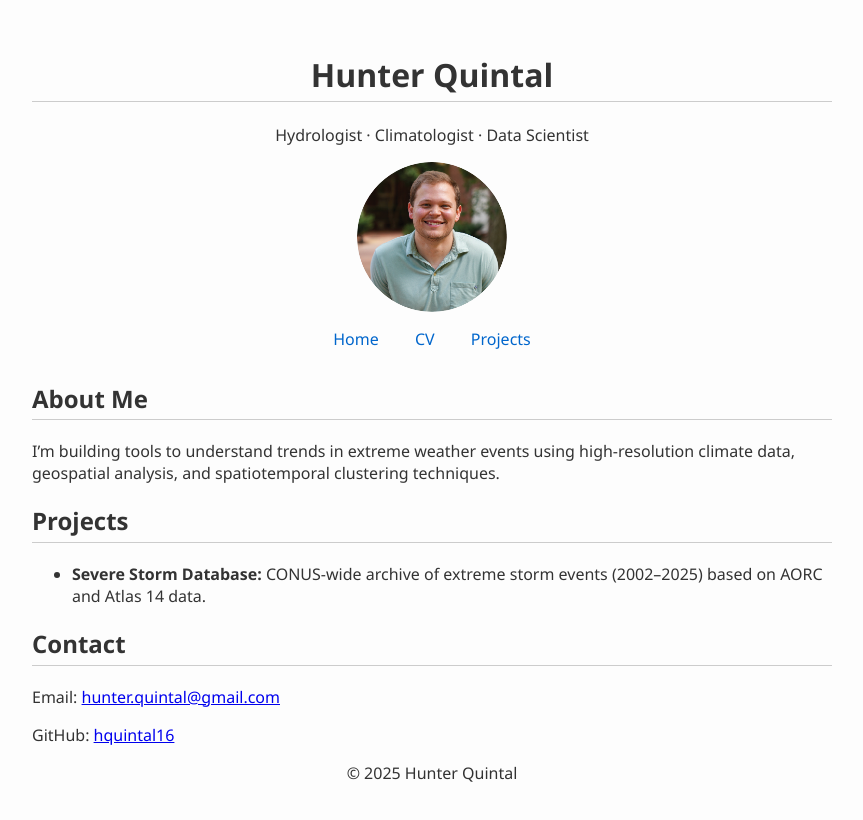
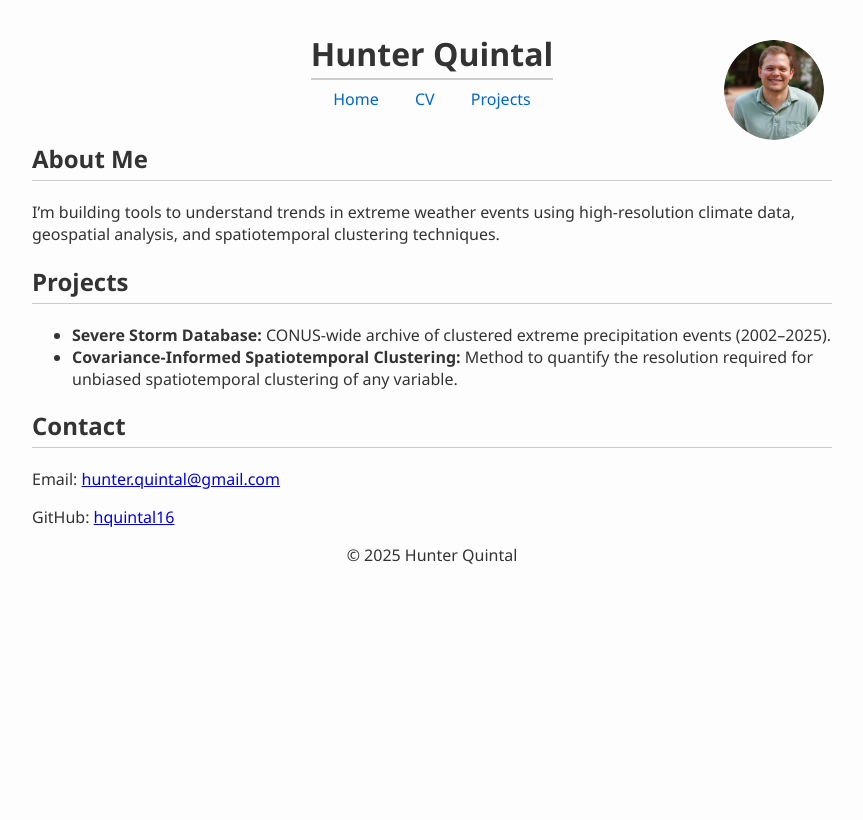
Before and after one commit to hquintal16/hquintal16.github.io, a plain HTML site: page index.html in a window 1280 px wide. Shown: the whole page, without its empty margins (208-1071 px from the left). Drawn offline with Linux system fonts and the light colour scheme.

```diff
--- a/index.html
+++ b/index.html
@@ -5,13 +5,39 @@
   <title>Hunter Quintal</title>
   <meta name="viewport" content="width=device-width, initial-scale=1.0">
   <link rel="stylesheet" href="assets/style.css">
+  <style>
+    header {
+      position: relative;
+      text-align: center;
+      margin-bottom: 2rem;
+    }
+    header img {
+      position: absolute;
+      top: 0.5rem;
+      right: 0.5rem;
+      max-width: 100px;
+      border-radius: 50%;
+    }
+    header h1 {
+      display: inline-block;
+      border-bottom: 2px solid #ccc;
+      padding-bottom: 0.2rem;
+      margin: 0;
+    }
+    nav {
+      margin-top: 0.5rem;
+    }
+    nav a {
+      margin: 0 1rem;
+      text-decoration: none;
+      color: #0066cc;
+    }
+  </style>
 </head>
 <body>
   <header>
+    <img src="assets/images/headshot.png" alt="Hunter Quintal Headshot">
     <h1>Hunter Quintal</h1>
-    <p>Hydrologist · Climatologist · Data Scientist</p>
-<img src="assets/images/headshot.png" alt="Hunter Quintal Headshot"
-     style="max-width: 150px; border-radius: 50%; margin: 1rem auto; display: block;">
     <nav>
       <a href="index.html">Home</a>
       <a href="cv.html">CV</a>
@@ -30,7 +56,8 @@
   <section>
     <h2>Projects</h2>
     <ul>
-      <li><strong>Severe Storm Database:</strong> CONUS-wide archive of extreme storm events (2002–2025) based on AORC and Atlas 14 data.</li>
+      <li><strong>Severe Storm Database:</strong> CONUS-wide archive of clustered extreme precipitation events (2002–2025).</li>
+      <li><strong>Covariance-Informed Spatiotemporal Clustering:</strong> Method to quantify the resolution required for unbiased spatiotemporal clustering of any variable.</li>
     </ul>
   </section>
 
```
